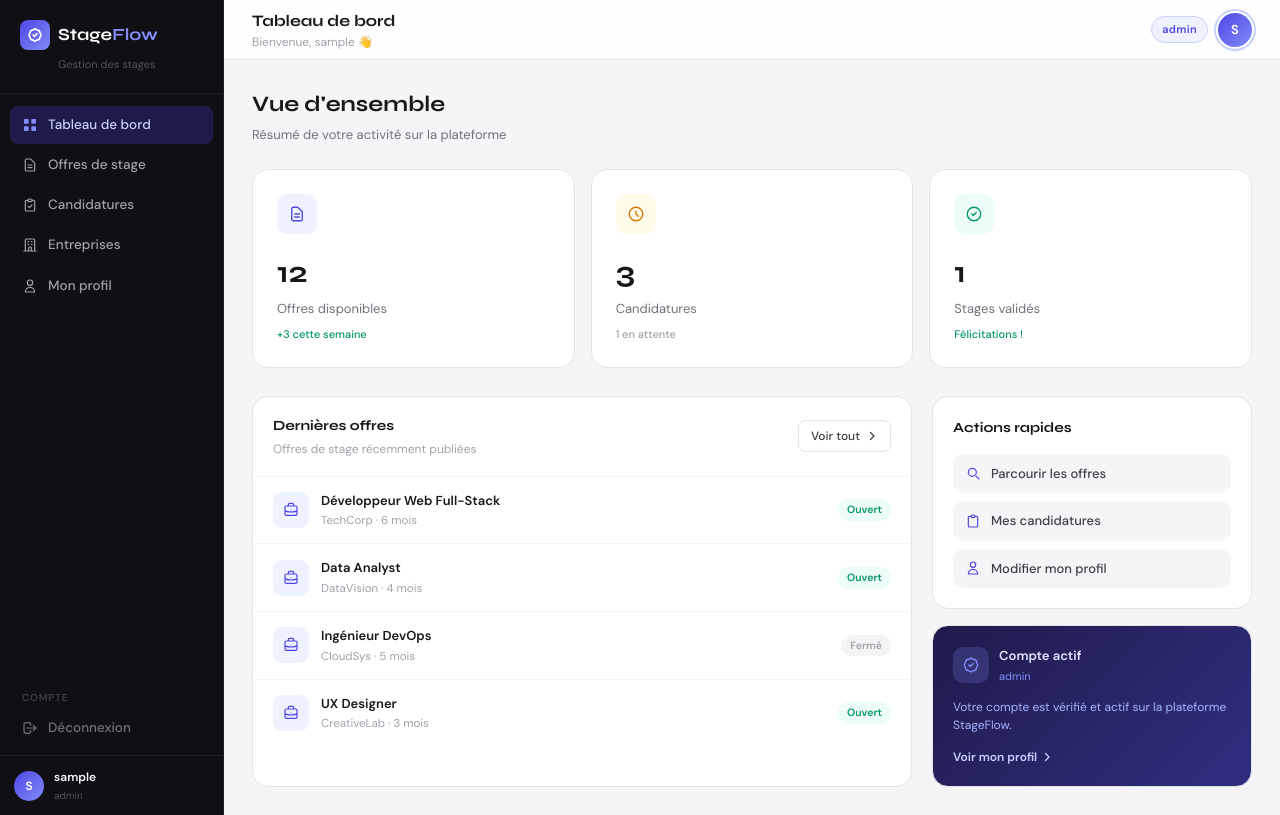
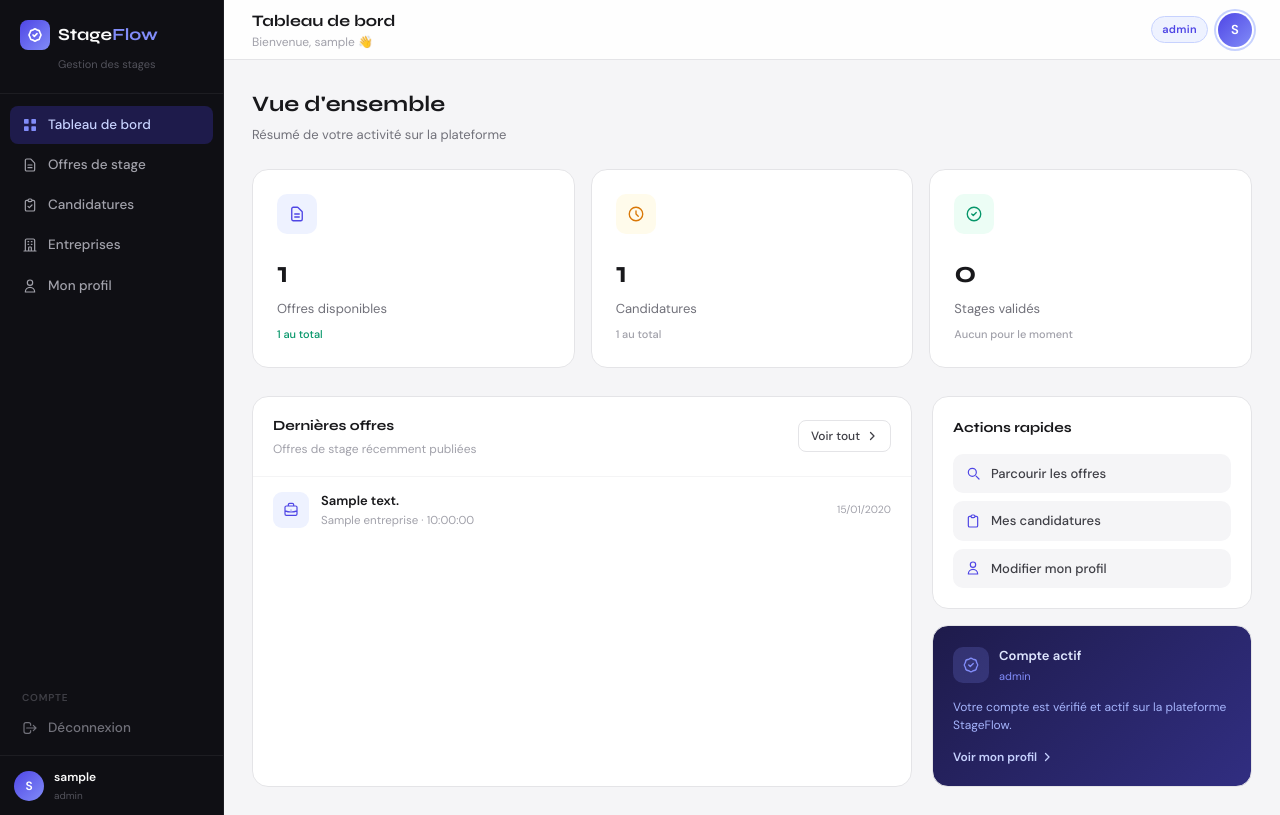
Before and after one commit to Garrug/DevWeb, a PHP site: page /devweb_actu/pages/dashboard.php in a window 1280 px wide. Run offline with PHP 8.4, Linux system fonts and the light colour scheme; the visitor is signed in with stand-in values (Sample User, id 1); tables that the repository leaves empty hold one stand-in row (values such as "Sample post"); some libraries are stand-ins or nearby versions.

Commit message:
modif dernieres offres

```diff
--- a/devweb_actu/pages/dashboard.php
+++ b/devweb_actu/pages/dashboard.php
@@ -18,14 +18,174 @@ $role_labels = [
     'Entreprise'     => 'Entreprise',
 ];
 $role_label = $role_labels[$role] ?? $role;
+
+require_once '../includes/db.php';
+
+// ── Stat 1 : Offres disponibles ───────────────────────────────────────────
+$nb_offres = 0;
+try {
+    if ($role === 'Entreprise') {
+        // Une entreprise voit uniquement ses propres offres
+        $stmt = $conn->prepare("SELECT COUNT(*) FROM Offre_de_stage WHERE idEntreprise = ?");
+        $stmt->execute([(int)$_SESSION['id_metier']]);
+    } else {
+        $stmt = $conn->query("SELECT COUNT(*) FROM Offre_de_stage");
+    }
+    $nb_offres = (int)$stmt->fetchColumn();
+} catch (PDOException $e) {
+    error_log('[StageFlow] dashboard nb_offres : ' . $e->getMessage());
+}
+
+// ── Stat 2 : Candidatures ─────────────────────────────────────────────────
+$nb_candidatures = 0;
+try {
+    if ($role === 'Etudiant') {
+        $id_etudiant = (int)($_SESSION['id_metier'] ?? 0);
+        $stmt = $conn->prepare(
+            "SELECT COUNT(*) FROM candidater WHERE idEtudiant = ?"
+        );
+        $stmt->execute([$id_etudiant]);
+    } elseif ($role === 'Entreprise') {
+        $stmt = $conn->prepare(
+            "SELECT COUNT(*) FROM candidater c
+             JOIN Offre_de_stage o ON c.idOffre = o.idOffre
+             WHERE o.idEntreprise = ?"
+        );
+        $stmt->execute([(int)$_SESSION['id_metier']]);
+    } else {
+        // Tuteur, Jury, Admin : toutes les candidatures
+        $stmt = $conn->query("SELECT COUNT(*) FROM candidater");
+    }
+    $nb_candidatures = (int)$stmt->fetchColumn();
+} catch (PDOException $e) {
+    error_log('[StageFlow] dashboard nb_candidatures : ' . $e->getMessage());
+}
+
+// ── Stat 3 : Stages validés (les deux parties ont accepté) ────────────────
+$nb_valides = 0;
+try {
+    if ($role === 'Etudiant') {
+        $stmt = $conn->prepare(
+            "SELECT COUNT(*) FROM candidater
+             WHERE idEtudiant = ?
+               AND LOWER(choixEntreprise) = 'accepté'
+               AND LOWER(choixEtudiant)   = 'accepté'"
+        );
+        $stmt->execute([(int)$_SESSION['id_metier']]);
+    } elseif ($role === 'Entreprise') {
+        $stmt = $conn->prepare(
+            "SELECT COUNT(*) FROM candidater c
+             JOIN Offre_de_stage o ON c.idOffre = o.idOffre
+             WHERE o.idEntreprise = ?
+               AND LOWER(c.choixEntreprise) = 'accepté'
+               AND LOWER(c.choixEtudiant)   = 'accepté'"
+        );
+        $stmt->execute([(int)$_SESSION['id_metier']]);
+    } else {
+        $stmt = $conn->query(
+            "SELECT COUNT(*) FROM candidater
+             WHERE LOWER(choixEntreprise) = 'accepté'
+               AND LOWER(choixEtudiant)   = 'accepté'"
+        );
+    }
+    $nb_valides = (int)$stmt->fetchColumn();
+} catch (PDOException $e) {
+    error_log('[StageFlow] dashboard nb_valides : ' . $e->getMessage());
+}
+
+// ── Stat 4 : Candidatures en attente (pour le sous-titre) ────────────────
+$nb_en_attente = 0;
+try {
+    if ($role === 'Etudiant') {
+        $stmt = $conn->prepare(
+            "SELECT COUNT(*) FROM candidater
+             WHERE idEtudiant = ?
+               AND LOWER(choixEntreprise) != 'refusé'
+               AND LOWER(choixEtudiant)   != 'refusé'
+               AND NOT (LOWER(choixEntreprise) = 'accepté' AND LOWER(choixEtudiant) = 'accepté')"
+        );
+        $stmt->execute([(int)$_SESSION['id_metier']]);
+        $nb_en_attente = (int)$stmt->fetchColumn();
+    }
+} catch (PDOException $e) {
+    error_log('[StageFlow] dashboard nb_en_attente : ' . $e->getMessage());
+}
+
+// ── Dernières offres (4 max) ──────────────────────────────────────────────
+$offres_recentes = [];
+try {
+    if ($role === 'Entreprise') {
+        $stmt = $conn->prepare(
+            "SELECT o.description AS poste,
+                    e.nom         AS entreprise,
+                    o.duree,
+                    o.debutStage
+             FROM Offre_de_stage o
+             JOIN Entreprise e ON o.idEntreprise = e.idEntreprise
+             WHERE o.idEntreprise = ?
+             ORDER BY o.dateDepot DESC
+             LIMIT 4"
+        );
+        $stmt->execute([(int)$_SESSION['id_metier']]);
+    } else {
+        $stmt = $conn->query(
+            "SELECT o.description AS poste,
+                    e.nom         AS entreprise,
+                    o.duree,
+                    o.debutStage
+             FROM Offre_de_stage o
+             JOIN Entreprise e ON o.idEntreprise = e.idEntreprise
+             ORDER BY o.dateDepot DESC
+             LIMIT 4"
+        );
+    }
+    $offres_recentes = $stmt->fetchAll();
+} catch (PDOException $e) {
+    error_log('[StageFlow] dashboard offres_recentes : ' . $e->getMessage());
+}
+
+// ── Config des cartes stat ────────────────────────────────────────────────
+$stats = [
+    [
+        'label'    => $role === 'Entreprise' ? 'Mes offres publiées' : 'Offres disponibles',
+        'value'    => $nb_offres,
+        'change'   => $nb_offres > 0 ? $nb_offres . ' au total' : 'Aucune offre',
+        'positive' => $nb_offres > 0 ? true : null,
+        'color'    => '#4F46E5',
+        'bg'       => '#EEF2FF',
+        'delay'    => 'delay-2',
+        'icon'     => '<path stroke-linecap="round" stroke-linejoin="round" d="M9 12h6m-6 4h6m2 5H7a2 2 0 01-2-2V5a2 2 0 012-2h5.586a1 1 0 01.707.293l5.414 5.414a1 1 0 01.293.707V19a2 2 0 01-2 2z"/>',
+    ],
+    [
+        'label'    => 'Candidatures',
+        'value'    => $nb_candidatures,
+        'change'   => $role === 'Etudiant'
+                        ? ($nb_en_attente > 0 ? $nb_en_attente . ' en attente' : 'Aucune en attente')
+                        : $nb_candidatures . ' au total',
+        'positive' => null,
+        'color'    => '#D97706',
+        'bg'       => '#FFFBEB',
+        'delay'    => 'delay-3',
+        'icon'     => '<path stroke-linecap="round" stroke-linejoin="round" d="M12 8v4l3 3m6-3a9 9 0 11-18 0 9 9 0 0118 0z"/>',
+    ],
+    [
+        'label'    => 'Stages validés',
+        'value'    => $nb_valides,
+        'change'   => $nb_valides > 0 ? 'Félicitations !' : 'Aucun pour le moment',
+        'positive' => $nb_valides > 0 ? true : null,
+        'color'    => '#059669',
+        'bg'       => '#ECFDF5',
+        'delay'    => 'delay-4',
+        'icon'     => '<path stroke-linecap="round" stroke-linejoin="round" d="M9 12l2 2 4-4m6 2a9 9 0 11-18 0 9 9 0 0118 0z"/>',
+    ],
+];
 ?>
 <!DOCTYPE html>
 <html lang="fr">
 
-
 <?php
-    $page_title = 'Tableau de bord';
-    include('../components/header.php');
+$page_title = 'Tableau de bord';
+include('../components/header.php');
 ?>
 
 <body>
@@ -34,7 +194,6 @@ $role_label = $role_labels[$role] ?? $role;
 
     <?php include('../components/sidebar.php'); ?>
 
-    <!-- Zone principale -->
     <div style="flex:1;display:flex;flex-direction:column;min-width:0;">
 
         <!-- Topbar -->
@@ -49,7 +208,6 @@ $role_label = $role_labels[$role] ?? $role;
             </div>
         </header>
 
-        <!-- Contenu -->
         <main style="flex:1;padding:28px;overflow-y:auto;">
 
             <!-- Titre section -->
@@ -60,63 +218,31 @@ $role_label = $role_labels[$role] ?? $role;
 
             <!-- Cartes statistiques -->
             <div style="display:grid;grid-template-columns:repeat(auto-fit,minmax(200px,1fr));gap:16px;margin-bottom:28px;">
-
-                <?php
-                $stats = [
-                    [
-                        'label'    => 'Offres disponibles',
-                        'value'    => '12',
-                        'change'   => '+3 cette semaine',
-                        'positive' => true,
-                        'color'    => '#4F46E5',
-                        'bg'       => '#EEF2FF',
-                        'icon'     => '<path stroke-linecap="round" stroke-linejoin="round" d="M9 12h6m-6 4h6m2 5H7a2 2 0 01-2-2V5a2 2 0 012-2h5.586a1 1 0 01.707.293l5.414 5.414a1 1 0 01.293.707V19a2 2 0 01-2 2z"/>',
-                        'delay'    => 'delay-2',
-                    ],
-                    [
-                        'label'    => 'Candidatures',
-                        'value'    => '3',
-                        'change'   => '1 en attente',
-                        'positive' => null,
-                        'color'    => '#D97706',
-                        'bg'       => '#FFFBEB',
-                        'icon'     => '<path stroke-linecap="round" stroke-linejoin="round" d="M12 8v4l3 3m6-3a9 9 0 11-18 0 9 9 0 0118 0z"/>',
-                        'delay'    => 'delay-3',
-                    ],
-                    [
-                        'label'    => 'Stages validés',
-                        'value'    => '1',
-                        'change'   => 'Félicitations !',
-                        'positive' => true,
-                        'color'    => '#059669',
-                        'bg'       => '#ECFDF5',
-                        'icon'     => '<path stroke-linecap="round" stroke-linejoin="round" d="M9 12l2 2 4-4m6 2a9 9 0 11-18 0 9 9 0 0118 0z"/>',
-                        'delay'    => 'delay-4',
-                    ],
-                ];
-                foreach ($stats as $stat): ?>
+                <?php foreach ($stats as $stat): ?>
                 <div class="stat-card animate-in <?= $stat['delay'] ?>">
                     <div style="display:flex;align-items:flex-start;justify-content:space-between;margin-bottom:16px;">
                         <div style="width:40px;height:40px;border-radius:10px;background:<?= $stat['bg'] ?>;display:flex;align-items:center;justify-content:center;">
-                            <svg width="18" height="18" fill="none" viewBox="0 0 24 24" stroke="<?= $stat['color'] ?>" stroke-width="1.8">
+                            <svg width="18" height="18" fill="none" viewBox="0 0 24 24"
+                                 stroke="<?= $stat['color'] ?>" stroke-width="1.8" aria-hidden="true">
                                 <?= $stat['icon'] ?>
                             </svg>
                         </div>
                     </div>
-                    <p style="font-family:'Syne',sans-serif;font-size:30px;font-weight:700;color:#18181B;margin:0 0 4px;"><?= $stat['value'] ?></p>
+                    <p style="font-family:'Syne',sans-serif;font-size:30px;font-weight:700;color:#18181B;margin:0 0 4px;">
+                        <?= $stat['value'] ?>
+                    </p>
                     <p style="font-size:13px;color:#71717A;margin:0 0 8px;"><?= $stat['label'] ?></p>
                     <p style="font-size:11px;font-weight:500;margin:0;color:<?= $stat['positive'] === true ? '#059669' : ($stat['positive'] === false ? '#DC2626' : '#A1A1AA') ?>;">
                         <?= $stat['change'] ?>
                     </p>
                 </div>
                 <?php endforeach; ?>
-
             </div>
 
-            <!-- Grille inférieure : Offres récentes + Actions rapides -->
+            <!-- Grille inférieure -->
             <div style="display:grid;grid-template-columns:1fr 320px;gap:20px;" class="animate-in delay-5">
 
-                <!-- Tableau offres récentes -->
+                <!-- Dernières offres (données réelles) -->
                 <div class="card">
                     <div style="padding:18px 20px;border-bottom:1px solid #F4F4F5;display:flex;align-items:center;justify-content:space-between;">
                         <div>
@@ -131,72 +257,90 @@ $role_label = $role_labels[$role] ?? $role;
                         </a>
                     </div>
 
-                    <?php
-                    $offres = [
-                        ['poste' => 'Développeur Web Full-Stack', 'entreprise' => 'TechCorp',   'duree' => '6 mois',  'statut' => 'Ouvert',  'niveau' => 'Bac+5'],
-                        ['poste' => 'Data Analyst',               'entreprise' => 'DataVision', 'duree' => '4 mois',  'statut' => 'Ouvert',  'niveau' => 'Bac+4'],
-                        ['poste' => 'Ingénieur DevOps',           'entreprise' => 'CloudSys',   'duree' => '5 mois',  'statut' => 'Fermé',   'niveau' => 'Bac+5'],
-                        ['poste' => 'UX Designer',                'entreprise' => 'CreativeLab','duree' => '3 mois',  'statut' => 'Ouvert',  'niveau' => 'Bac+3'],
-                    ];
-                    foreach ($offres as $offre):
-                        $open = $offre['statut'] === 'Ouvert';
-                    ?>
+                    <?php if (empty($offres_recentes)): ?>
+                    <div style="padding:32px 20px;text-align:center;">
+                        <p style="font-size:13px;color:#A1A1AA;">Aucune offre disponible pour le moment.</p>
+                    </div>
+                    <?php else: ?>
+                    <?php foreach ($offres_recentes as $offre): ?>
                     <div class="table-row" style="padding:14px 20px;display:flex;align-items:center;justify-content:space-between;gap:12px;">
                         <div style="display:flex;align-items:center;gap:12px;min-width:0;">
-                            <div style="width:36px;height:36px;border-radius:9px;background:#EEF2FF;display:flex;align-items:center;justify-content:center;flex-shrink:0;">
+                            <div style="width:36px;height:36px;border-radius:9px;background:#EEF2FF;display:flex;align-items:center;justify-content:center;flex-shrink:0;" aria-hidden="true">
                                 <svg width="16" height="16" fill="none" viewBox="0 0 24 24" stroke="#4F46E5" stroke-width="1.8">
                                     <path stroke-linecap="round" stroke-linejoin="round" d="M21 13.255A23.931 23.931 0 0112 15c-3.183 0-6.22-.62-9-1.745M16 6V4a2 2 0 00-2-2h-4a2 2 0 00-2 2v2m4 6h.01M5 20h14a2 2 0 002-2V8a2 2 0 00-2-2H5a2 2 0 00-2 2v10a2 2 0 002 2z"/>
                                 </svg>
                             </div>
                             <div style="min-width:0;">
-                                <p style="font-size:13px;font-weight:600;color:#18181B;margin:0;white-space:nowrap;overflow:hidden;text-overflow:ellipsis;"><?= htmlspecialchars($offre['poste']) ?></p>
-                                <p style="font-size:11.5px;color:#A1A1AA;margin:2px 0 0;"><?= htmlspecialchars($offre['entreprise']) ?> · <?= $offre['duree'] ?></p>
+                                <p style="font-size:13px;font-weight:600;color:#18181B;margin:0;white-space:nowrap;overflow:hidden;text-overflow:ellipsis;">
+                                    <?= htmlspecialchars(mb_strimwidth($offre['poste'] ?? '', 0, 45, '…')) ?>
+                                </p>
+                                <p style="font-size:11.5px;color:#A1A1AA;margin:2px 0 0;">
+                                    <?= htmlspecialchars($offre['entreprise']) ?>
+                                    <?php if ($offre['duree']): ?>
+                                    · <?= htmlspecialchars($offre['duree']) ?>
+                                    <?php endif; ?>
+                                </p>
                             </div>
                         </div>
-                        <div style="display:flex;align-items:center;gap:8px;flex-shrink:0;">
-                            <span style="font-size:10.5px;font-weight:600;padding:3px 9px;border-radius:20px;background:<?= $open ? '#ECFDF5' : '#F4F4F5' ?>;color:<?= $open ? '#059669' : '#A1A1AA' ?>;">
-                                <?= $offre['statut'] ?>
-                            </span>
-                        </div>
+                        <?php if ($offre['debutStage']): ?>
+                        <span style="font-size:10.5px;color:#A1A1AA;flex-shrink:0;white-space:nowrap;">
+                            <?= date('d/m/Y', strtotime($offre['debutStage'])) ?>
+                        </span>
+                        <?php endif; ?>
                     </div>
                     <?php endforeach; ?>
+                    <?php endif; ?>
                 </div>
 
                 <!-- Actions rapides -->
                 <div style="display:flex;flex-direction:column;gap:16px;">
 
-                    <!-- Raccourcis -->
                     <div class="card" style="padding:20px;">
                         <h3 style="font-family:'Syne',sans-serif;font-size:14px;font-weight:700;color:#18181B;margin:0 0 16px;">Actions rapides</h3>
                         <div style="display:flex;flex-direction:column;gap:8px;">
-                            <a href="offres.php" style="display:flex;align-items:center;gap:10px;padding:10px 12px;border-radius:10px;background:#F5F5F7;text-decoration:none;transition:background 0.15s;"
-                               onmouseover="this.style.background='#EEF2FF'" onmouseout="this.style.background='#F5F5F7'">
-                                <svg width="16" height="16" fill="none" viewBox="0 0 24 24" stroke="#4F46E5" stroke-width="1.8">
-                                    <path stroke-linecap="round" stroke-linejoin="round" d="M21 21l-4.35-4.35M17 11A6 6 0 115 11a6 6 0 0112 0z"/>
+
+                            <?php
+                            $quick_actions = [
+                                ['href' => 'offres.php',       'label' => 'Parcourir les offres',
+                                 'icon' => '<path stroke-linecap="round" stroke-linejoin="round" d="M21 21l-4.35-4.35M17 11A6 6 0 115 11a6 6 0 0112 0z"/>'],
+                                ['href' => 'candidatures.php', 'label' => 'Mes candidatures',
+                                 'icon' => '<path stroke-linecap="round" stroke-linejoin="round" d="M9 5H7a2 2 0 00-2 2v12a2 2 0 002 2h10a2 2 0 002-2V7a2 2 0 00-2-2h-2M9 5a2 2 0 002 2h2a2 2 0 002-2M9 5a2 2 0 012-2h2a2 2 0 012 2"/>'],
+                                ['href' => 'profil.php',       'label' => 'Modifier mon profil',
+                                 'icon' => '<path stroke-linecap="round" stroke-linejoin="round" d="M16 7a4 4 0 11-8 0 4 4 0 018 0zM12 14a7 7 0 00-7 7h14a7 7 0 00-7-7z"/>'],
+                            ];
+
+                            // Ajouter "Mes offres" pour les entreprises
+                            if ($role === 'Entreprise') {
+                                array_unshift($quick_actions, [
+                                    'href'  => 'mes_offres.php',
+                                    'label' => 'Gérer mes offres',
+                                    'icon'  => '<path stroke-linecap="round" stroke-linejoin="round" d="M12 4v16m8-8H4"/>',
+                                ]);
+                            }
+                            ?>
+
+                            <?php foreach ($quick_actions as $qa): ?>
+                            <a href="<?= $qa['href'] ?>"
+                               style="display:flex;align-items:center;gap:10px;padding:10px 12px;border-radius:10px;background:#F5F5F7;text-decoration:none;transition:background 0.15s;"
+                               onmouseover="this.style.background='#EEF2FF'"
+                               onmouseout="this.style.background='#F5F5F7'">
+                                <svg width="16" height="16" fill="none" viewBox="0 0 24 24"
+                                     stroke="#4F46E5" stroke-width="1.8" aria-hidden="true">
+                                    <?= $qa['icon'] ?>
                                 </svg>
-                                <span style="font-size:13px;font-weight:500;color:#3F3F46;">Parcourir les offres</span>
+                                <span style="font-size:13px;font-weight:500;color:#3F3F46;">
+                                    <?= $qa['label'] ?>
+                                </span>
                             </a>
-                            <a href="candidatures.php" style="display:flex;align-items:center;gap:10px;padding:10px 12px;border-radius:10px;background:#F5F5F7;text-decoration:none;transition:background 0.15s;"
-                               onmouseover="this.style.background='#EEF2FF'" onmouseout="this.style.background='#F5F5F7'">
-                                <svg width="16" height="16" fill="none" viewBox="0 0 24 24" stroke="#4F46E5" stroke-width="1.8">
-                                    <path stroke-linecap="round" stroke-linejoin="round" d="M9 5H7a2 2 0 00-2 2v12a2 2 0 002 2h10a2 2 0 002-2V7a2 2 0 00-2-2h-2M9 5a2 2 0 002 2h2a2 2 0 002-2M9 5a2 2 0 012-2h2a2 2 0 012 2"/>
-                                </svg>
-                                <span style="font-size:13px;font-weight:500;color:#3F3F46;">Mes candidatures</span>
-                            </a>
-                            <a href="profil.php" style="display:flex;align-items:center;gap:10px;padding:10px 12px;border-radius:10px;background:#F5F5F7;text-decoration:none;transition:background 0.15s;"
-                               onmouseover="this.style.background='#EEF2FF'" onmouseout="this.style.background='#F5F5F7'">
-                                <svg width="16" height="16" fill="none" viewBox="0 0 24 24" stroke="#4F46E5" stroke-width="1.8">
-                                    <path stroke-linecap="round" stroke-linejoin="round" d="M16 7a4 4 0 11-8 0 4 4 0 018 0zM12 14a7 7 0 00-7 7h14a7 7 0 00-7-7z"/>
-                                </svg>
-                                <span style="font-size:13px;font-weight:500;color:#3F3F46;">Modifier mon profil</span>
-                            </a>
+                            <?php endforeach; ?>
+
                         </div>
                     </div>
 
                     <!-- Statut du compte -->
                     <div class="card" style="padding:20px;background:linear-gradient(135deg,#1E1B4B 0%,#312E81 100%);">
                         <div style="display:flex;align-items:center;gap:10px;margin-bottom:14px;">
-                            <div style="width:36px;height:36px;border-radius:10px;background:rgba(129,140,248,0.2);display:flex;align-items:center;justify-content:center;">
+                            <div style="width:36px;height:36px;border-radius:10px;background:rgba(129,140,248,0.2);display:flex;align-items:center;justify-content:center;" aria-hidden="true">
                                 <svg width="18" height="18" fill="none" viewBox="0 0 24 24" stroke="#818CF8" stroke-width="1.8">
                                     <path stroke-linecap="round" stroke-linejoin="round" d="M9 12l2 2 4-4M7.835 4.697a3.42 3.42 0 001.946-.806 3.42 3.42 0 014.438 0 3.42 3.42 0 001.946.806 3.42 3.42 0 013.138 3.138 3.42 3.42 0 00.806 1.946 3.42 3.42 0 010 4.438 3.42 3.42 0 00-.806 1.946 3.42 3.42 0 01-3.138 3.138 3.42 3.42 0 00-1.946.806 3.42 3.42 0 01-4.438 0 3.42 3.42 0 00-1.946-.806 3.42 3.42 0 01-3.138-3.138 3.42 3.42 0 00-.806-1.946 3.42 3.42 0 010-4.438 3.42 3.42 0 00.806-1.946 3.42 3.42 0 013.138-3.138z"/>
                                 </svg>
@@ -206,7 +350,9 @@ $role_label = $role_labels[$role] ?? $role;
                                 <p style="font-size:11px;color:#818CF8;margin:2px 0 0;"><?= htmlspecialchars($role_label) ?></p>
                             </div>
                         </div>
-                        <p style="font-size:12px;color:#A5B4FC;margin:0 0 14px;line-height:1.5;">Votre compte est vérifié et actif sur la plateforme StageFlow.</p>
+                        <p style="font-size:12px;color:#A5B4FC;margin:0 0 14px;line-height:1.5;">
+                            Votre compte est vérifié et actif sur la plateforme StageFlow.
+                        </p>
                         <a href="profil.php" style="font-size:12px;font-weight:600;color:#C7D2FE;text-decoration:none;display:flex;align-items:center;gap:4px;">
                             Voir mon profil
                             <svg width="12" height="12" fill="none" viewBox="0 0 24 24" stroke="currentColor" stroke-width="2.5">
```
